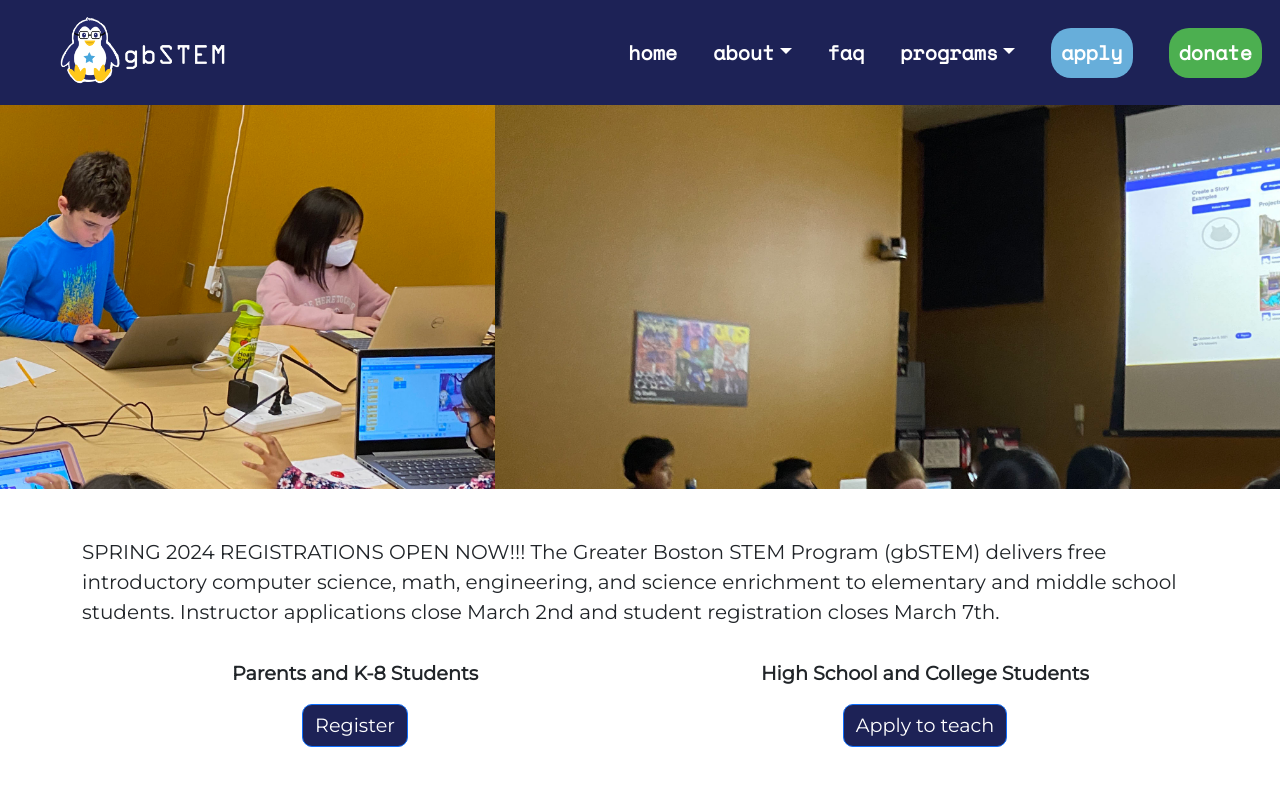
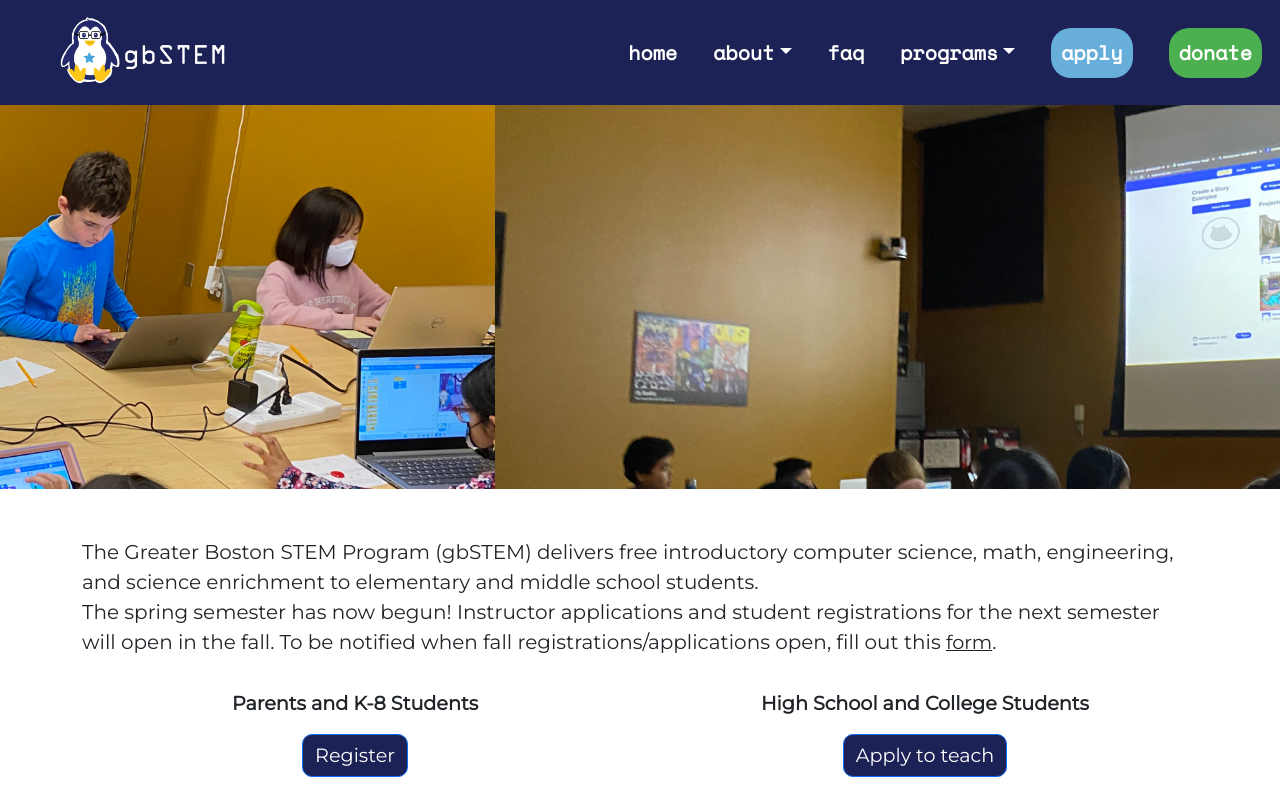
Before and after one commit to gbstem/website, a React (Create React App) app: page /#/ in a window 1280 px wide. Shown: the top 800 px of the page. Built offline with nearby package versions, Linux system fonts and the light colour scheme.

Commit message:
update website for spring semester already started

```diff
--- a/src/App.js
+++ b/src/App.js
@@ -70,7 +70,7 @@ function App() {
               <NavDropdown.Item as={Link} to="/science">Science</NavDropdown.Item>
             </NavDropdown>
 
-            <Nav.Link as={Link} to="https://portal.gbstem.org/"
+            <Nav.Link as={Link} to="https://forms.gle/ejSvEu2cwwdovUg18"
               target='_blank'
             >
               <div className="rounded-div-blue align-center button">
--- a/src/pages/Faq.js
+++ b/src/pages/Faq.js
@@ -142,7 +142,10 @@ const other = [
   {
     question: "I am a high school student. How can I apply to become an instructor for gbSTEM?",
     answer:
-      "Thank you for your interest! Please fill out our application in our portal! Spring 2024 Applications are due by March 2nd.",
+      `Thank you for your interest! The spring semester is already under way, but applications will soon open for the fall semester. In the meantime, fill out this ${<a
+      href="https://forms.gle/ejSvEu2cwwdovUg18"
+      target="_blank" rel="noopener noreferrer"
+    >form</a>} to be notified when applications open!`
   },
 ];
 
--- a/src/pages/HomeComponents/Intro.js
+++ b/src/pages/HomeComponents/Intro.js
@@ -5,15 +5,19 @@ function HomeIntro() {
   return (
     <div className="container mb-5">
       <p style = {{fontSize:"1.25rem"}}>
-        SPRING 2024 REGISTRATIONS OPEN NOW!!! The Greater Boston STEM Program (gbSTEM) delivers free introductory computer science, math,
-        engineering, and science enrichment to elementary and middle school students. Instructor applications close March 2nd and student registration closes March 7th.
+        The Greater Boston STEM Program (gbSTEM) delivers free introductory computer science, math,
+        engineering, and science enrichment to elementary and middle school students. <br/> The spring semester has now begun! Instructor applications and student registrations for the next semester will open in the fall.
+        To be notified when fall registrations/applications open, fill out this <a
+          href="https://forms.gle/ejSvEu2cwwdovUg18"
+          target="_blank" rel="noopener noreferrer"
+        >form</a>.
       </p>
       <div className="row">
         <div className="col-md-6 p-3 d-flex justify-content-center align-items-center flex-column">
           <p>
             <strong>Parents and K-8 Students </strong>
           </p>
-          <a className="btn btn-primary" href="https://portal.gbstem.org/signup" target="_blank" rel="noopener noreferrer">
+          <a className="btn btn-primary" href="https://forms.gle/ejSvEu2cwwdovUg18" target="_blank" rel="noopener noreferrer">
             Register
           </a>
         </div>
@@ -21,7 +25,7 @@ function HomeIntro() {
           <p>
             <strong>High School and College Students </strong>
           </p>
-          <a className="btn btn-primary" href="https://portal.gbstem.org/signup" target="_blank" rel="noopener noreferrer">
+          <a className="btn btn-primary" href="https://forms.gle/ejSvEu2cwwdovUg18" target="_blank" rel="noopener noreferrer">
             Apply to teach
           </a>
         </div>
```
